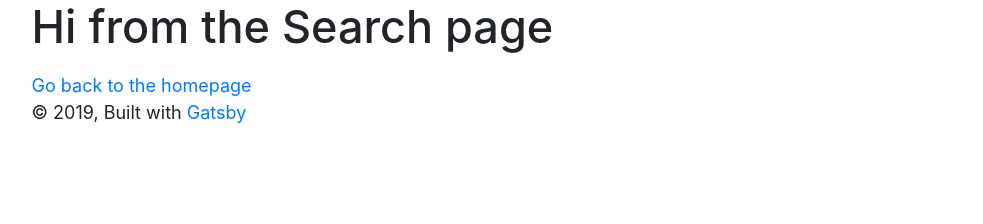
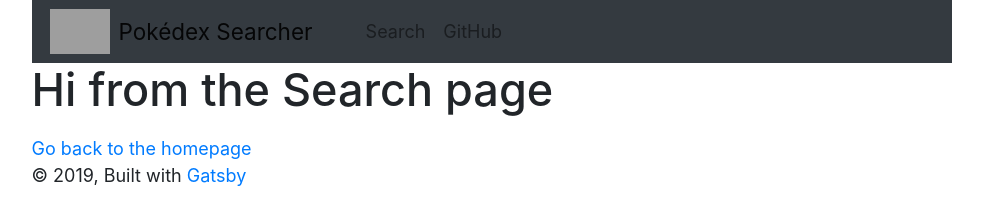
Before and after one commit to bistacos/pokedex, a Gatsby site: page /search in a window 1280 px wide. Shown: the whole page, without its empty margins (148-1131 px from the left). Built offline with nearby package versions, Linux system fonts and the light colour scheme; Gatsby itself is replaced by a stand-in of ours; grey boxes are pictures that could not be loaded.

Commit message:
Add redux, touch up navbar, correct routing

```diff
--- a/gatsby-browser.js
+++ b/gatsby-browser.js
@@ -5,3 +5,5 @@
  */
 
 // You can delete this file if you're not using it
+import wrapWithProvider from "./wrap-with-provider"
+export const wrapRootElement = wrapWithProvider
--- a/gatsby-config.js
+++ b/gatsby-config.js
@@ -27,8 +27,13 @@ module.exports = {
         icon: `src/images/gatsby-icon.png`, // This path is relative to the root of the site.
       },
     },
-    // this (optional) plugin enables Progressive Web App + Offline functionality
-    // To learn more, visit: https://gatsby.dev/offline
-    // `gatsby-plugin-offline`,
+    {
+      resolve: "gatsby-source-graphql",
+      options: {
+        typeName: "RMAPI",
+        fieldName: "rickAndMorty",
+        url: "https://rickandmortyapi-gql.now.sh/",
+      },
+    },
   ],
 }
--- a/gatsby-ssr.js
+++ b/gatsby-ssr.js
@@ -5,3 +5,5 @@
  */
 
 // You can delete this file if you're not using it
+import wrapWithProvider from "./wrap-with-provider"
+export const wrapRootElement = wrapWithProvider
--- a/package.json
+++ b/package.json
@@ -13,12 +13,15 @@
     "gatsby-plugin-react-helmet": "^3.1.14",
     "gatsby-plugin-sharp": "^2.2.37",
     "gatsby-source-filesystem": "^2.1.36",
+    "gatsby-source-graphql": "^2.1.22",
     "gatsby-transformer-sharp": "^2.3.3",
     "prop-types": "^15.7.2",
     "react": "^16.11.0",
     "react-dom": "^16.11.0",
     "react-helmet": "^5.2.1",
-    "reactstrap": "^8.1.1"
+    "react-redux": "^7.1.3",
+    "reactstrap": "^8.1.1",
+    "redux": "^4.0.4"
   },
   "devDependencies": {
     "prettier": "^1.19.1"
--- a/src/components/layout.css
+++ b/src/components/layout.css
@@ -626,3 +626,11 @@ pre tt:after {
   max-width: 60px;
   margin-bottom: 0 !important;
 }
+
+.navbar-nav li {
+  margin-bottom: 0 !important;
+}
+
+.navbar-nav .underline {
+  text-decoration: underline !important;
+}
--- a/src/components/layout.js
+++ b/src/components/layout.js
@@ -23,7 +23,6 @@ const Layout = ({ children }) => {
     }
   `)
 
-  console.log('children: ', children);
   return (
     <>
       <div
--- a/src/components/navbar.js
+++ b/src/components/navbar.js
@@ -7,30 +7,34 @@ import {
   NavItem,
   NavLink,
  } from 'reactstrap';
- import { Link } from "gatsby"
 
-const NavBar = (props) => {
-  const [isOpen, setIsOpen] = useState(false);
+import { Location } from '@reach/router'
 
-  const toggle = () => setIsOpen(!isOpen);
-
+const NavBar = (props, location) => {
+  console.log('this one locatin: ', location);
   return (
     <div>
+      <Location>
+        {({ location }) => {
+          console.log('location now: ', location.pathname);
+          return (
             <Navbar color="dark" light expand="md">
-        <div className="logo align-middle pr-2">
+              <div className={`logo align-middle pr-2 ${location.pathname === '/' ? 'underline text-white font-weight-bold' : ''}`}>
                 <img src="https://i.pinimg.com/originals/1e/d8/50/1ed85028b1c54bdfbf7e0c7158aa6452.jpg" alt="" />
               </div>
               <NavbarBrand href="/">Pokédex Searcher</NavbarBrand>
-        <Collapse isOpen={isOpen} navbar></Collapse>
-          <Nav className="ml-auto" navbar>
-            <NavItem>
+                <Nav className="mr-auto" navbar>
+                  <NavItem className={`mr-auto ${location.pathname === '/search/' ? 'underline text-white font-weight-bold' : ''}`}>
                     <NavLink href="/search/">Search</NavLink>
                   </NavItem>
                   <NavItem>
-              <NavLink href="https://github.com/reactstrap/reactstrap">GitHub</NavLink>
+                    <NavLink href="https://github.com/bistacos/pokedex">GitHub</NavLink>
                   </NavItem>
                 </Nav>
             </Navbar>
+          )
+        }}
+      </Location>
     </div>
   );
 }
--- a/src/pages/index.js
+++ b/src/pages/index.js
@@ -2,8 +2,8 @@ import React from "react"
 import Layout from "../components/layout"
 import NavBar from "../components/navbar"
 
+const IndexPage = () => (
 
-const IndexPage = () => (
   <div>
     <Layout>
       <NavBar />
@@ -13,14 +13,13 @@ const IndexPage = () => (
         <p>
           ...ever since you've heard that there was a
           {` `}
-          <a href="https://www.gatsbyjs.org">PokéAPI</a>
+          <a href="https://pokeapi.co/">PokéAPI</a>
         </p>
       </div>
       <div>
         {/* <img src="https://nerdist.com/wp-content/uploads/2019/05/Bulba-1200x676.png" alt="" /> */}
       </div>
     </Layout>
-
   </div>
 )
 
--- a/src/pages/search.js
+++ b/src/pages/search.js
@@ -2,10 +2,12 @@ import React from "react"
 import { Link } from "gatsby"
 
 import Layout from "../components/layout"
-import SEO from "../components/seo"
+import NavBar from "../components/navbar"
+
 
 const SearchPage = () => (
   <Layout>
+    <NavBar />
     <h1>Hi from the Search page</h1>
     <p></p>
     <Link to="/">Go back to the homepage</Link>
--- /dev/null
+++ b/src/state/createStore.js
@@ -0,0 +1,15 @@
+import { createStore as reduxCreateStore } from "redux"
+
+const reducer = (state, action) => {
+  if (action.type === `INCREMENT`) {
+    return Object.assign({}, state, {
+      data: state.data,
+    })
+  }
+  return state
+}
+
+const initialState = { data: {} }
+
+const createStore = () => reduxCreateStore(reducer, initialState)
+export default createStore
--- /dev/null
+++ b/wrap-with-provider.js
@@ -0,0 +1,13 @@
+import React from "react"
+import { Provider } from "react-redux"
+
+import createStore from "./src/state/createStore"
+
+// eslint-disable-next-line react/display-name,react/prop-types
+export default ({ element }) => {
+  // Instantiating store in `wrapRootElement` handler ensures:
+  //  - there is fresh store for each SSR page
+  //  - it will be called only once in browser, when React mounts
+  const store = createStore()
+  return <Provider store={store}>{element}</Provider>
+}
```
Also changed, not shown: 1 other file. Lines whose indentation alone changed are shown as unchanged.
